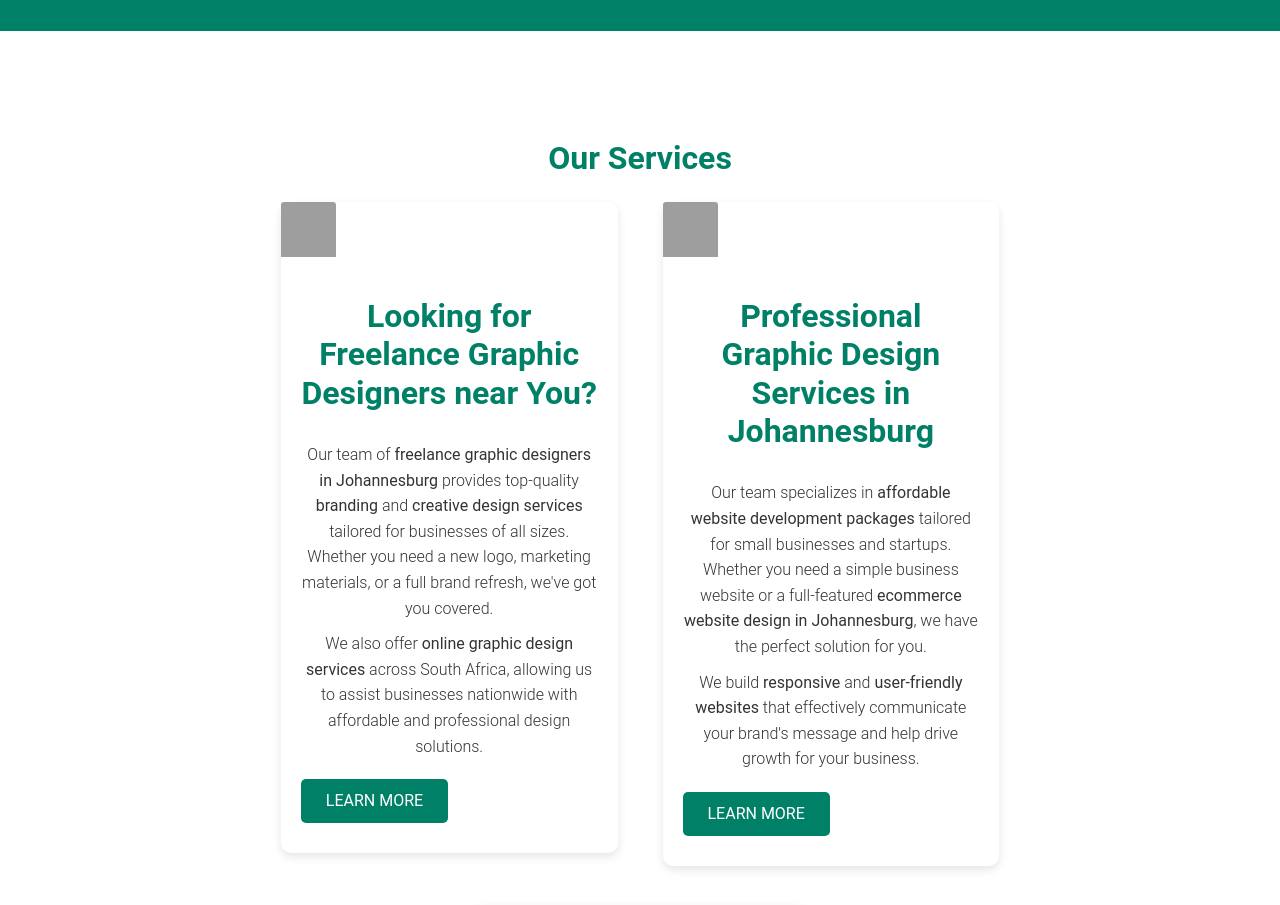
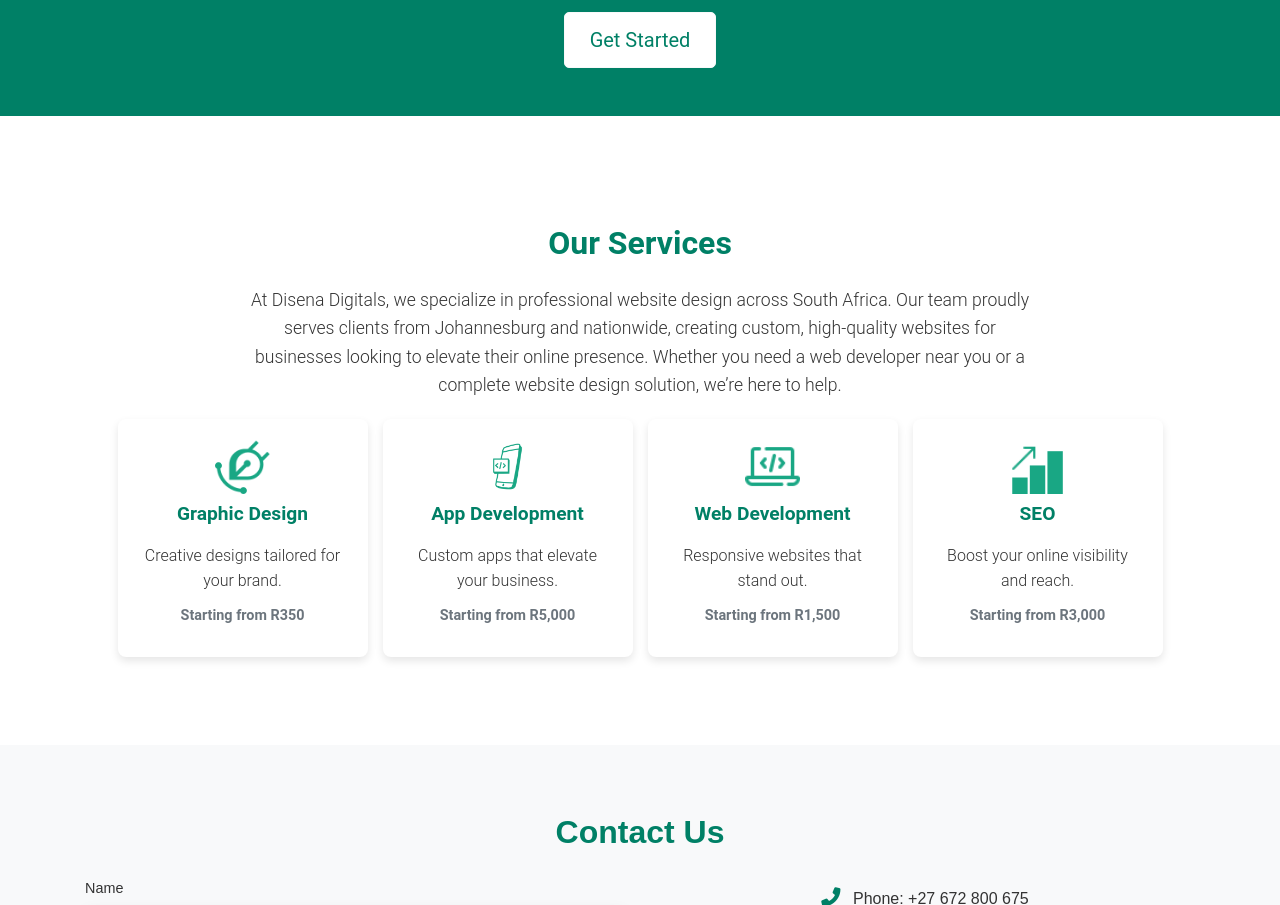
Before and after one commit to NyikoMnisii/Portfolio-website, a website: page WebDevelopment.html in a window 1280 px wide. Shown: the part 1246-2151 px from the top of the page. Drawn offline with nearby package versions, Linux system fonts and the light colour scheme; grey boxes are pictures that could not be loaded.

Commit message:
optimization

```diff
--- a/WebDevelopment.html
+++ b/WebDevelopment.html
@@ -107,7 +107,7 @@
                         <div class="card mb-4">
                             <img src="Images/Screenshot 2024-12-04 202733.png" class="card-img-top" alt="weather wweb application project">
                             <div class="card-body">
-                                <p class="card-text">The Simple Weather Web App is a sleek and user-friendly application designed to provide real-time weather updates using the OpenWeather API.</p>
+                                <p class="card-text">We had the privilege of working with Possible Graphiks, a dynamic photography company, to design and develop their professional website. The project focused on creating a visually appealing and user-friendly platform that showcases their exceptional photography portfolio while making it easy for clients to engage with their services.</p>
                             </div>
                         </div>
                     </div>
@@ -132,68 +132,49 @@
         </div>
     </section>
 
-            <!-- Services Section -->
-      <section id="services" class="py-5">
-        <div class="container">
-            <h2 class="text-center mb-4">Our Services</h2>
-            <div class="row">
-                <div class="col-md-4">
-                    <div class="card mb-4">
-                        <img src="Images/graphic.jpg" height="250" width="250" class="card-img-top" alt="Graphic Design">
-                        <div class="card-body">
-                            <!-- SEO-Optimized H2 Tag -->
-                            <h2 class="card-title">Looking for Freelance Graphic Designers near You?</h2>
 
-                            <!-- SEO-Optimized Text with Long-Tail Keywords -->
-                            <p class="card-text">Our team of <strong>freelance graphic designers in Johannesburg</strong> provides top-quality <strong>branding</strong> and <strong>creative design services</strong> tailored for businesses of all sizes. Whether you need a new logo, marketing materials, or a full brand refresh, we've got you covered.</p>
+    <!-- Services Section -->
+<section id="services" class="py-5">
+    <div class="container text-center">
+        <h2 class="mb-4">Our Services</h2>
+        <p class="services-intro">At Disena Digitals, we specialize in professional website design across South Africa. Our team proudly serves clients from Johannesburg and nationwide, creating custom, high-quality websites for businesses looking to elevate their online presence. Whether you need a web developer near you or a complete website design solution, we’re here to help.</p>
+        <div class="row">
 
-                            <!-- Additional SEO and Keywords -->
-                            <p class="card-text">We also offer <strong>online graphic design services</strong> across South Africa, allowing us to assist businesses nationwide with affordable and professional design solutions.</p>
+            <!-- Graphic Design Service -->
+            <div class="col-md-3">
+                <img src="Images/graphicserv.png" class="teal-overlay" height="55" width="55" alt="Graphic Design Icon">
+                <h3 class="text-teal mt-2">Graphic Design</h3>
+                <p>Creative designs tailored for your brand.</p>
+                <p class="text-muted">Starting from R350</p>
+            </div>
 
-                            <!-- Internal Linking with Optimized Anchor Text -->
-                            <a href="GraphicDesign.html" class="btn btn-teal" title="Explore our freelance and online graphic design services in South Africa">Learn More</a>
-                        </div>
-                    </div>
-                </div>
-                <div class="col-md-4">
-                    <div class="card mb-4">
-                        <img src="Images/web.jpg" height="250" width="250" class="card-img-top" alt="Web Development">
-                        <div class="card-body">
-                            <!-- SEO-Optimized H2 Tag -->
-                            <h2 class="card-title">Professional Graphic Design Services in Johannesburg</h2>
+            <!-- App Development Service -->
+            <div class="col-md-3">
+                <img src="Images/Appdev.png" class="teal-overlay" height="55" width="55" alt="App Development Icon">
+                <h3 class="text-teal mt-2">App Development</h3>
+                <p>Custom apps that elevate your business.</p>
+                <p class="text-muted">Starting from R5,000</p>
+            </div>
 
-                            <!-- SEO-Optimized Text with Long-Tail Keywords -->
-                            <p class="card-text">Our team specializes in <strong>affordable website development packages</strong> tailored for small businesses and startups. Whether you need a simple business website or a full-featured <strong>ecommerce website design in Johannesburg</strong>, we have the perfect solution for you.</p>
+            <!-- Web Development Service -->
+            <div class="col-md-3">
+                <img src="Images/webdev.png" class="teal-overlay" height="55" width="55" alt="Web Development Icon">
+                <h3 class="text-teal mt-2">Web Development</h3>
+                <p>Responsive websites that stand out.</p>
+                <p class="text-muted">Starting from R1,500</p>
+            </div>
 
-                            <!-- Add a benefit-focused line with another keyword -->
-                            <p class="card-text">We build <strong>responsive</strong> and <strong>user-friendly websites</strong> that effectively communicate your brand's message and help drive growth for your business.</p>
+            <!-- SEO Service -->
+            <div class="col-md-3">
+                <img src="Images/seoserv.png" class="teal-overlay" height="55" width="55" alt="SEO Icon">
+                <h3 class="text-teal mt-2">SEO</h3>
+                <p>Boost your online visibility and reach.</p>
+                <p class="text-muted">Starting from R3,000</p>
+            </div>
 
-                            <!-- Internal Linking with Optimized Anchor Text -->
-                            <a href="WebDev.html" class="btn btn-teal" title="Learn more about our affordable website development services">Learn More</a>
-                        </div>
-                    </div>
-                </div>
-                <div class="col-md-4">
-                    <div class="card mb-4">
-                        <img src="Images/marketing.jpg" height="250" width="250" class="card-img-top" alt="Digital Marketing">
-                        <div class="card-body">
-                            <!-- SEO-Optimized H2 Tag -->
-                            <h2 class="card-title">Affordable Digital Marketing Services in South Africa</h2>
-
-                            <!-- SEO-Optimized Text with Long-Tail Keywords -->
-                            <p class="card-text">We offer <strong>comprehensive digital marketing solutions</strong> tailored to small businesses and startups. Whether you're looking to improve your online presence, enhance your brand visibility, or run effective <strong>social media marketing campaigns</strong>, our expert team has you covered.</p>
-
-                            <!-- Add a benefit-focused line with another keyword -->
-                            <p class="card-text">Our services include <strong>search engine optimization (SEO)</strong>, <strong>content marketing</strong>, and <strong>paid advertising</strong> strategies designed to help your business grow and succeed in a competitive market.</p>
-
-                            <!-- Internal Linking with Optimized Anchor Text -->
-                            <a href="Marketing.html" class="btn btn-teal" title="Learn more about our affordable digital marketing services">Learn More</a>
-                        </div>
-                    </div>
-                </div>
-            </div>
         </div>
-    </section>
+    </div>
+</section>
         <!-- Contact Section -->
         <section id="contact" class="py-5 bg-light">
             <div class="container">
```
Also changed, not shown: GraphicDesign.html (+38 -57 lines).
